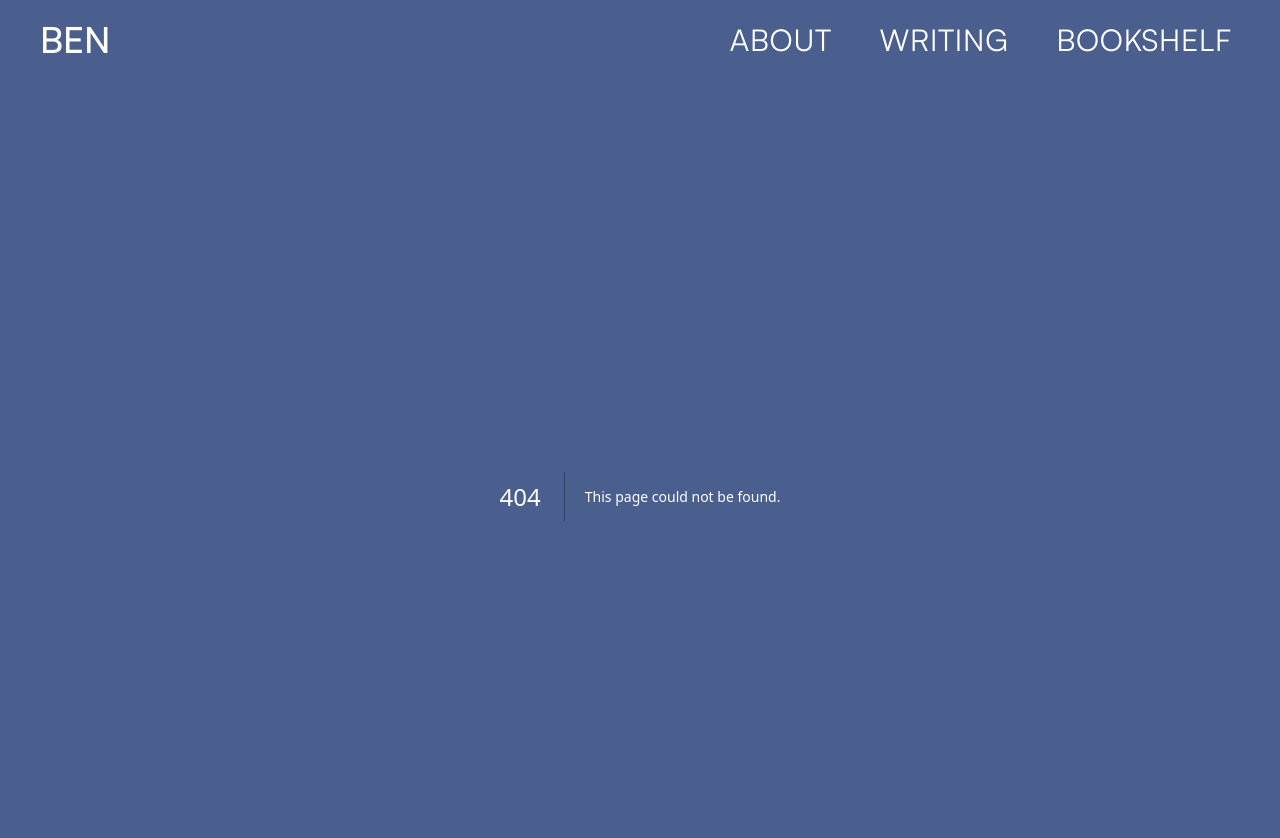
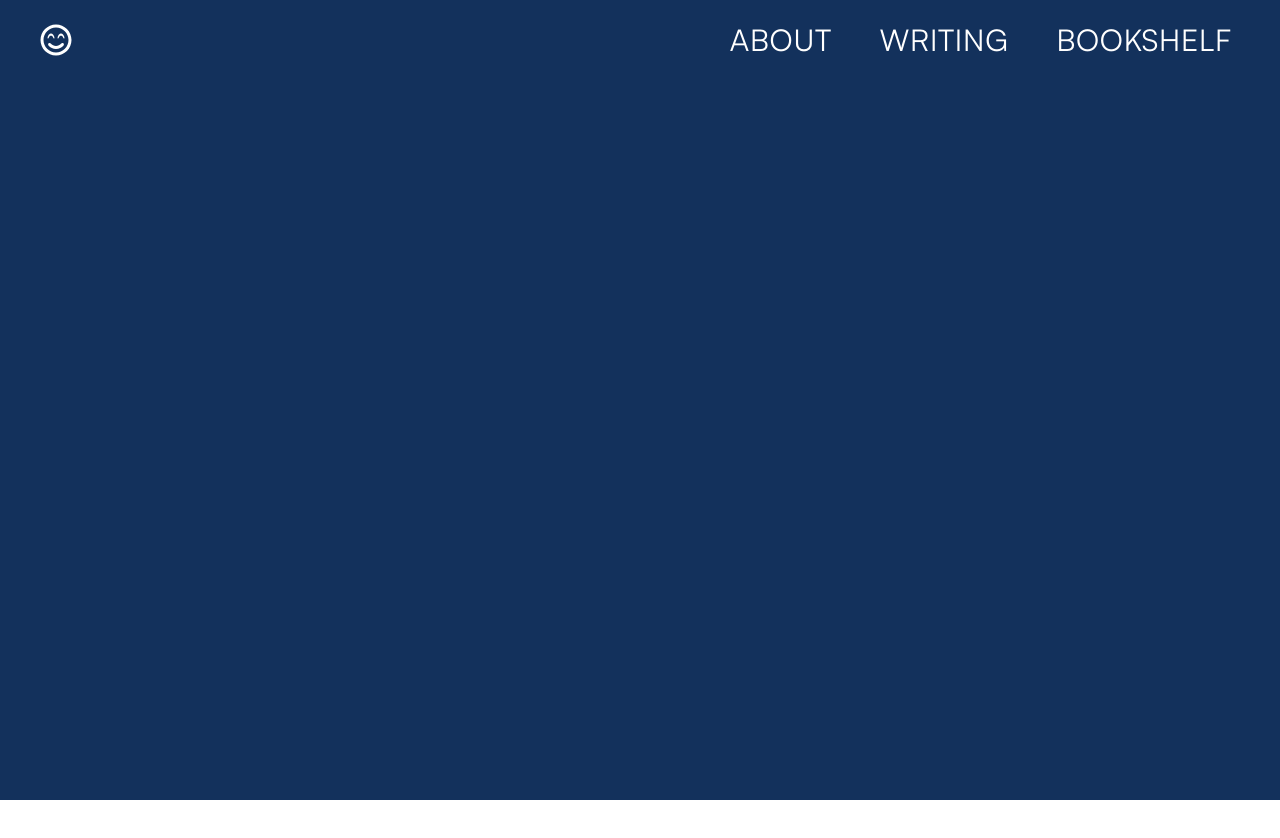
Before and after one commit to beverm2391/beneverman.com-v5, a Next.js app: page /test in a window 1280 px wide. Before the commit this address had no page. Shown: the top 838 px of the page. After the commit the page ends 800 px from the top, so only its background shows below. Built offline with nearby package versions, Linux system fonts and the light colour scheme; a web font is replaced by a local one.

Commit message:
working on text reveal

```diff
--- a/app/layout.tsx
+++ b/app/layout.tsx
@@ -173,8 +173,7 @@ export default function RootLayout({
           // "bg-[#fffff9]"
           // "bg-white",
           // "bg-gradient-to-r from-[#f5f5f5] to-[#f0f0f0]",
-          "bg-[#4a5f8d]",
-          "text-white"
+          "background"
         )}>
           <div className="flex justify-between items-center mb-8">
             <Logo />
--- /dev/null
+++ b/app/test/page.tsx
@@ -0,0 +1,9 @@
+import TextReveal from "@/core/components/TextReveal";
+
+export default function Page() {
+    return (
+        <div>
+            <TextReveal />
+        </div>
+    )
+}
--- a/core/components/Logo.tsx
+++ b/core/components/Logo.tsx
@@ -1,5 +1,6 @@
 import Link from 'next/link'
 import { cn } from '@/lib/utils'
+import { FaRegSmileBeam } from 'react-icons/fa'
 
 export default function Logo() {
     return (
@@ -7,8 +8,9 @@ export default function Logo() {
             'flex items-center justify-center',
             "z-10", // make sure the logo sits on top of everything else (thus is clickable)
         )}>
-            <Link href='/' className='hover:bg-gray-200 hover:cursor-pointer transition-all px-2 py-1'>
-                <h1 className='text-4xl uppercase font-medium'>ben</h1>
+            <Link href='/' className='hover:bg-gray-200/10 hover:cursor-pointer transition-all p-2 rounded-full'>
+                <FaRegSmileBeam className='w-8 h-8 text-white' />
+                {/* <h1 className='text-3xl uppercase font-medium'></h1> */}
             </Link>
         </div>
     )
--- a/core/components/Navbar/Navbar.tsx
+++ b/core/components/Navbar/Navbar.tsx
@@ -25,7 +25,7 @@ export default function Navbar({ items, className }: { items: NavItem[], classNa
                         className={cn(
                             // 'border-2 border-black rounded-full',
                             'tracking-wide',
-                            'py-1 px-4 uppercase hover:bg-gray-200 hover:cursor-pointer'
+                            'py-1 px-4 uppercase hover:bg-gray-200/10 hover:cursor-pointer'
                         )}
                     >
                         {item.label}
--- a/core/components/Pages_/LandingPage.tsx
+++ b/core/components/Pages_/LandingPage.tsx
@@ -18,6 +18,7 @@ import ScrollText from "../ScrollText";
 import ThreeDCircle from "../3DCircle";
 import TestR3F from "../TestR3F";
 import Waves from "../WavesV1";
+import TextReveal from "../TextReveal";
 
 export function Boxes() {
     return (
@@ -86,11 +87,14 @@ export default function LandingPage() {
     return (
         <section className="font-normal">
             <motion.div
-                className="absolute top-0 left-0 w-full h-full" // ! make sure the animation sits on the bg (-z-50) but is behind everything else
+                className="absolute top-0 left-0 w-full h-full"
                 initial={{ opacity: 0 }}
                 animate={{ opacity: 1 }}
                 transition={{ duration: 1 }}
             >
+                {/* <TextReveal>
+                    <h1 className="text-5xl font-medium">Ben Everman</h1>
+                </TextReveal> */}
                 <Waves />
             </motion.div>
         </section>
--- /dev/null
+++ b/core/components/TextReveal.tsx
@@ -0,0 +1,26 @@
+"use client"
+
+import { useEffect, useRef } from "react"
+import { cn } from "@/lib/utils"
+
+import "@/styles/textreveal.css"
+
+export default function TextReveal({ children, className } : { children?: React.ReactNode, className?: string }) {
+    const containerRef = useRef<HTMLDivElement>(null);
+
+    useEffect(() => {
+        if (!containerRef.current) { console.error('containerRef is not defined'); return; } // check if containerRef is defined
+        const updateCursor = ({ x, y } = { x: 0, y: 0 }) => {
+            containerRef.current && containerRef.current.style.setProperty('--x', `${x}px`);
+            containerRef.current && containerRef.current.style.setProperty('--y', `${y}px`);
+        };
+        containerRef.current && containerRef.current.addEventListener('pointermove', updateCursor); // add event listener
+        return () => { containerRef.current && containerRef.current.removeEventListener('pointermove', updateCursor)}; // remove event listener
+    }, []);
+
+    return (
+        <div ref={containerRef} className={cn("mask-container", className)}>
+            {children}
+        </div>
+    )
+}
--- a/core/components/WavesV1.tsx
+++ b/core/components/WavesV1.tsx
@@ -28,13 +28,13 @@ export default function Waves() {
 
         // ! Style Params ================================
         const linesAmount = 25; // Number of lines
-        const fadeAmount = 0.6 // Fade amount (0 = no fade, 1 = full fade)
+        const fadeAmount = 1 // Fade amount (0 = no fade, 1 = full fade)
         const noiseAmount = 0.1 // Noise amount (0 = no noise, 1 = full noise)
         const userInteraction = false; // Enable user interaction
 
         // ! Colors ================================
         let color1: number[] = HexToRGB("#FFFFFF")
-        let color2: number[] = HexToRGB("#FF5400")
+        let color2: number[] = HexToRGB("#FFFFFF")
 
         s.draw = () => {
             s.clear(); // Clear the canvas each frame
@@ -118,5 +118,5 @@ export default function Waves() {
         };
     }
 
-    return <div ref={sketchRef} className="w-full h-full -z-10" id="p5-sketch"><NextReactP5Wrapper sketch={sketch} /></div>;
+    return <div ref={sketchRef} className="absolute top-0 left-0 w-full h-full" id="p5-sketch"><NextReactP5Wrapper sketch={sketch} /></div>;
 };
--- a/styles/globals.css
+++ b/styles/globals.css
@@ -5,3 +5,14 @@
 .rotate-x-50 {
     transform: rotateX(50deg);
 }
+
+body {
+    /* --background-color: #0B2545; */
+    --background-color: #13315C;
+    --text-color: #FFFFFF;
+}
+
+.background {
+    background-color: var(--background-color);
+    color: var(--text-color);
+}
--- /dev/null
+++ b/styles/textreveal.css
@@ -0,0 +1,25 @@
+.mask-container {
+    position: relative;
+    overflow: hidden;
+    display: inline-block;
+    /* Ensure there's content or dimensions so there's an area to interact with */
+    /* mask-image: radial-gradient(circle, transparent 0%, black 70%); */
+    /* -webkit-mask-image: radial-gradient(circle, transparent 0%, black 70%); */
+    /* background: inherit; */
+}
+
+.mask-container::before {
+    content: "";
+    position: absolute;
+    height: 100%;
+    width: 100%;
+    background-color: var(--background-color);
+    /* mask-image: radial-gradient(circle at calc(var(--x) * 1px) calc(var(--y) * 1px), transparent 0%, black 70%); */
+}
+
+.mask-container:hover::before {
+    mask-image: radial-gradient(circle at var(--x) var(--y), transparent 0%, white 100%);
+    -webkit-mask-image: radial-gradient(circle at var(--x) var(--y), transparent 0%, white 100%);
+    cursor: grab;
+    transition: mask-image 0.5s;
+}
--- a/tailwind.config.ts
+++ b/tailwind.config.ts
@@ -41,6 +41,9 @@ const config = {
         "accordion-down": "accordion-down 0.2s ease-out",
         "accordion-up": "accordion-up 0.2s ease-out",
       },
+      aspectRatio: {
+        '4/3': '4 / 3',
+      },
     },
   },
   plugins: [require("tailwindcss-animate")],
```
